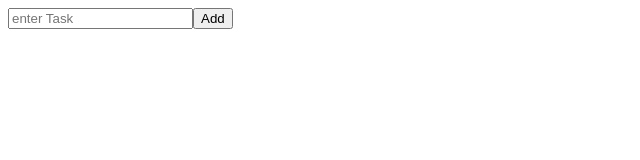
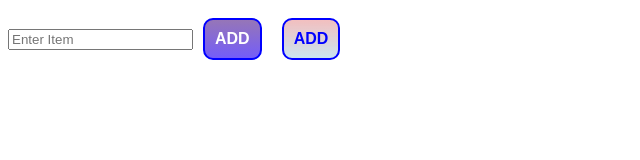
Before and after one commit to Chukyespino/rafael-espino-p2, a Gatsby site: page /list in a window 1280 px wide. Shown: the whole page, without its empty margins (0-640 px from the left). Built offline with nearby package versions, Linux system fonts and the light colour scheme; Gatsby itself is replaced by a stand-in of ours.

Commit message:
added styled components to menu button and add button

```diff
--- a/package.json
+++ b/package.json
@@ -17,7 +17,8 @@
     "react": "^16.8.5",
     "react-dom": "^16.8.5",
     "react-flip-move": "^3.0.3",
-    "react-helmet": "^5.2.0"
+    "react-helmet": "^5.2.0",
+    "styled-components": "^4.2.0"
   },
   "devDependencies": {
     "prettier": "^1.16.4"
--- a/src/components/layout.css
+++ b/src/components/layout.css
@@ -41,7 +41,7 @@ body {
   border: 2px solid rgb(37, 25, 204);
   width: 150px;
 }
-.listMain .listHeader button {
+/* .listMain .listHeader button {
 
   padding: 10px;
   font-size: 16px;
@@ -51,7 +51,7 @@ body {
   background-color:darkblue;
   color: gainsboro;
   border: 2px solid blue
-}
+} */
 
 .listMain .listHeader button:hover {
 
@@ -100,12 +100,12 @@ textarea {
   padding-top: 60px;
   transition: 0.5s;
 }
-.openButton{
+/* .openButton{
   padding-top: 160px;
   position: fixed;
   color: #072bf8;
   font-size: 30px;
-}
+} */
 .sidenav a {
   padding-top: 60px;
   padding: 8px 8px 8px 32px;
--- a/src/pages/list.js
+++ b/src/pages/list.js
@@ -1,6 +1,19 @@
 import React, {Component} from 'react'
 import ListItems from '../components/items';
+import styled from 'styled-components'
 
+
+const AddButton = styled.button`
+  padding: 10px;
+  font-size: 16px;
+  font-weight:bold ;
+  margin: 10px;
+  margin-right: 10px;
+  border-radius: 10px;
+  background-image: ${props => (props.primary ? "linear-gradient(rgba(102, 53, 153, 0.651), rgba(38, 0, 255, 0.61))" : "linear-gradient(rgba(255, 0, 0, 0.199) .05%, rgba(125, 203, 240, 0.315) 99%)")};
+  color: ${props => (props.primary ? "white" : "blue")};
+  border: 2px solid blue
+`
 class theList extends Component {
     constructor(props){
         super(props);
@@ -44,9 +57,10 @@ class theList extends Component {
                 <div className="listHeader">
                 <form onSubmit={this.addItem}>
                     <input ref={(a) => this._inputElement = a }
-                    placeholder="enter Task">
+                    placeholder="Enter Item">
                     </input>
-                    <button type="submit">Add</button>
+                    <AddButton primary type="submit">ADD</AddButton>
+                    <AddButton  type="submit">ADD</AddButton>
                 </form>
                 </div>
                 <ListItems entries={this.state.items}
```
Also changed, not shown: src/components/sideNav.js (+17 -1 lines), 1 other file.
